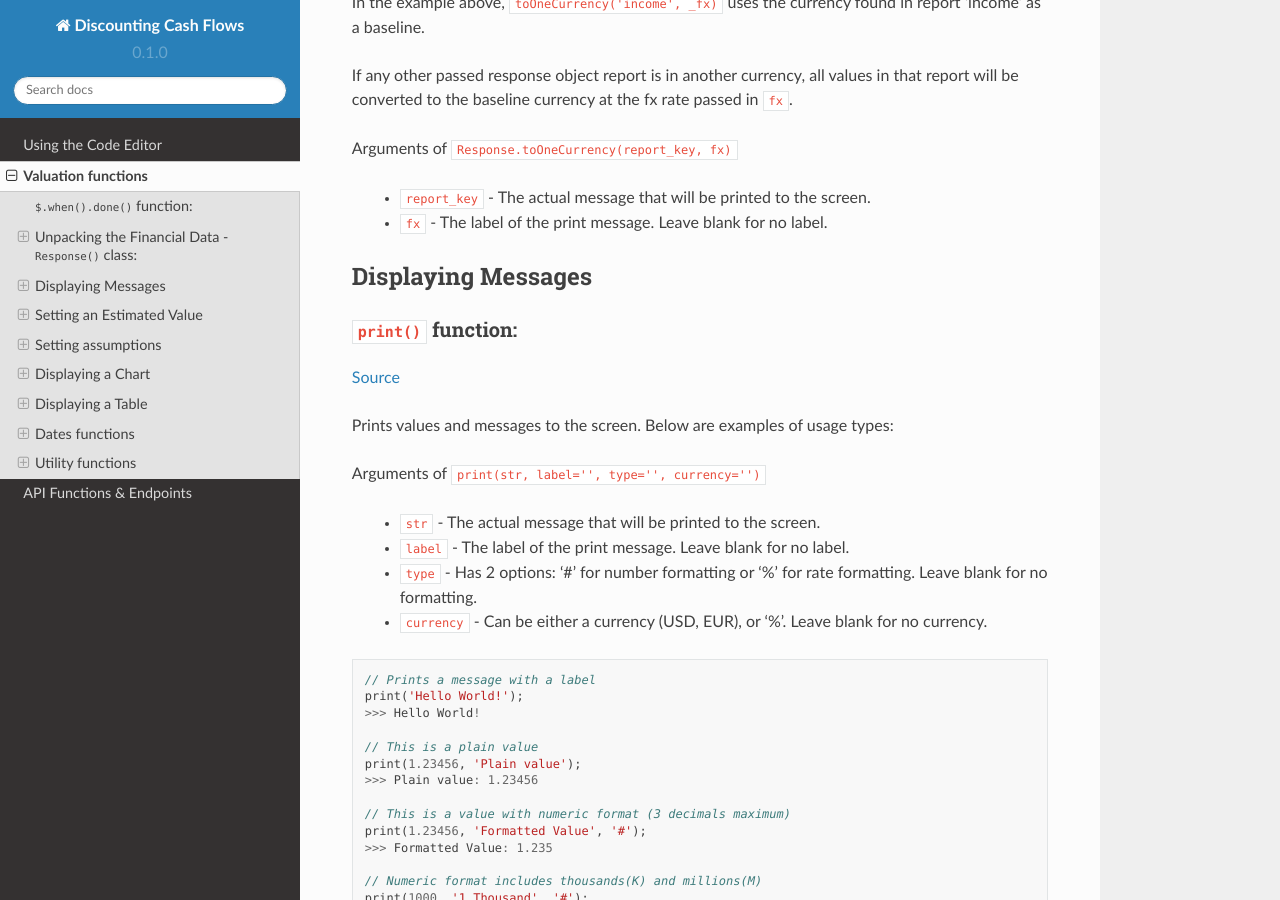
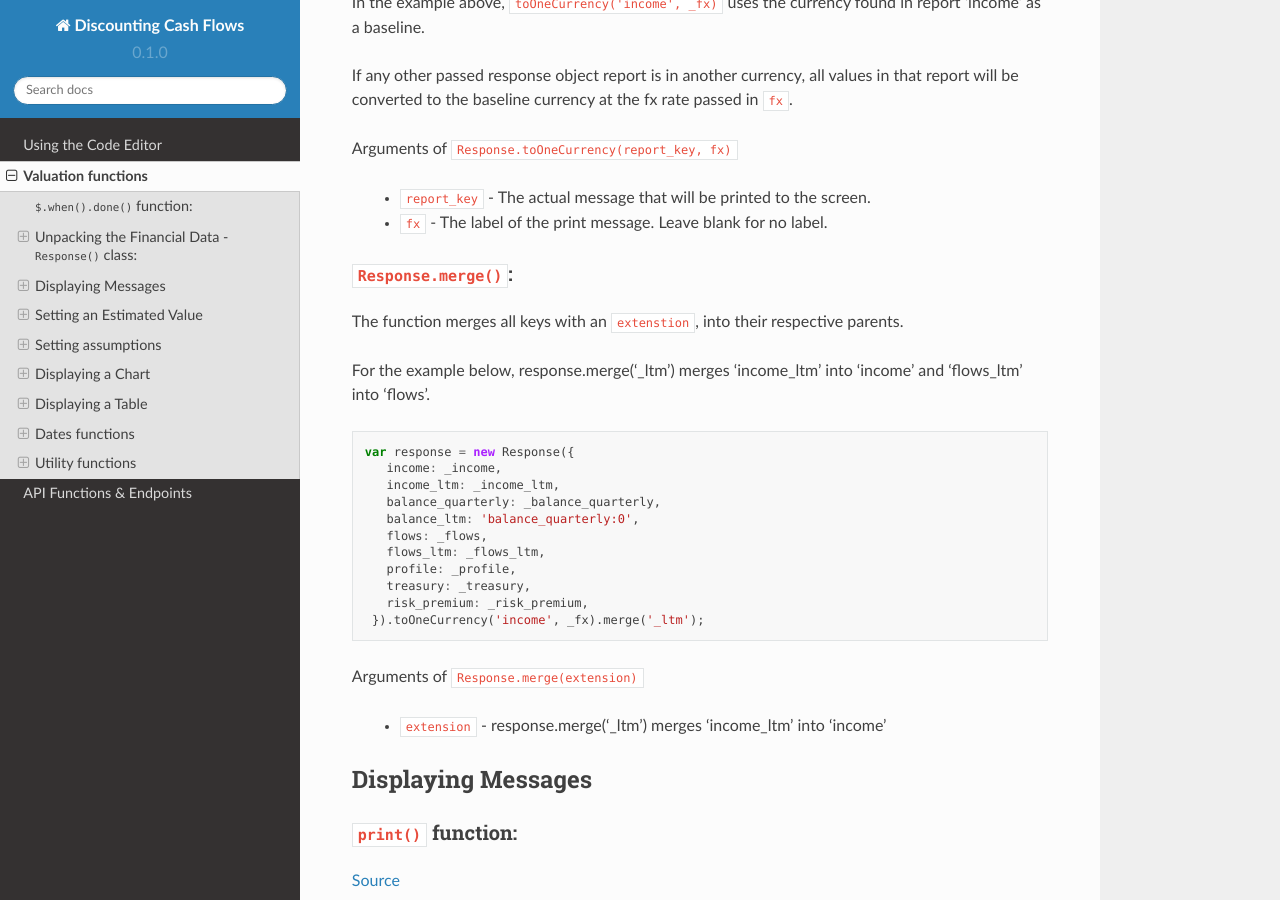
Before and after one commit to DiscountingCashFlows/readthedocs, a Sphinx documentation site: the page built from docs/source/functions.rst, in a window 1280 px wide and 900 px high, scrolled down 2460 px. Built offline with Sphinx 7.4.7 and the Read the Docs theme 2.0.0, drawn with Linux system fonts in a browser that asks for light colours.

Commit message:
Update functions.rst

```diff
--- a/docs/source/functions.rst
+++ b/docs/source/functions.rst
@@ -104,6 +104,31 @@ Arguments of ``Response.toOneCurrency(report_key, fx)``
  * ``report_key`` - The actual message that will be printed to the screen.
 
  * ``fx`` - The label of the print message. Leave blank for no label.
+
+``Response.merge()``:
+*****************************
+
+The function merges all keys with an ``extenstion``, into their respective parents.
+
+For the example below, response.merge('_ltm') merges 'income_ltm' into 'income' and 'flows_ltm' into 'flows'.
+
+.. code-block:: javascript
+
+   var response = new Response({
+      income: _income,
+      income_ltm: _income_ltm,
+      balance_quarterly: _balance_quarterly,
+      balance_ltm: 'balance_quarterly:0',
+      flows: _flows,
+      flows_ltm: _flows_ltm,
+      profile: _profile,
+      treasury: _treasury,
+      risk_premium: _risk_premium,
+    }).toOneCurrency('income', _fx).merge('_ltm');
+
+Arguments of ``Response.merge(extension)``
+
+ * ``extension`` - response.merge('_ltm') merges 'income_ltm' into 'income'
 
 Displaying Messages
 -------------------
```
